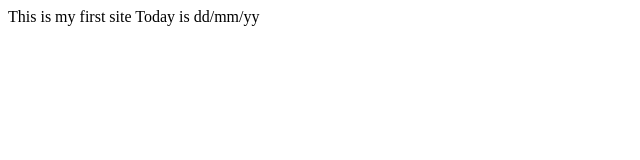
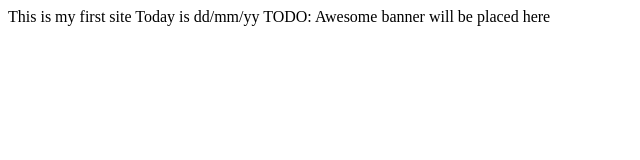
Before and after one commit to IlyaSergIvanov/Mysite1, a website: page site/index.html in a window 1280 px wide. Shown: the whole page, without its empty margins (0-640 px from the left). Drawn offline with Linux system fonts and the light colour scheme.

Commit message:
new banner

```diff
--- a/site/index.html
+++ b/site/index.html
@@ -7,5 +7,6 @@
 <body>
 	This is my first site
 	Today is dd/mm/yy
+	TODO:  Awesome banner will be placed here
 </body>
 </html>
```
